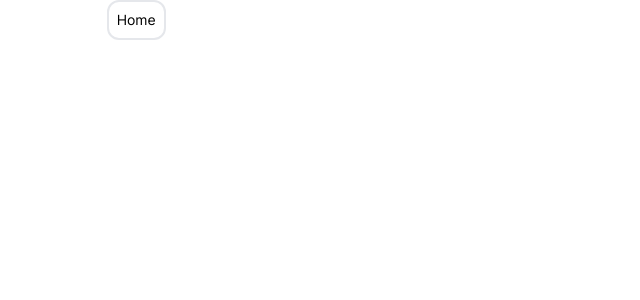
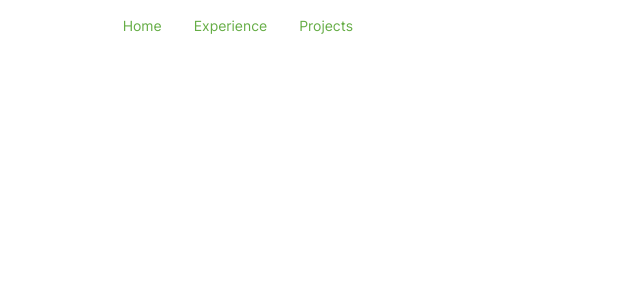
Before and after one commit to marcusleowhm/marcusleowhm.github.io, a React (Vite) app: page /#/ in a window 1280 px wide. Shown: the top 300 px of the page, without its empty margins (0-640 px from the left). Built offline with nearby package versions, Linux system fonts and the light colour scheme.

Commit message:
[TECH] feat: add styles to buttons

```diff
--- a/src/components/Button.tsx
+++ b/src/components/Button.tsx
@@ -13,27 +13,41 @@ export const Button = ({ variant, onClick, children }: CustomButtonProps): React
 }
 
 const buildClass = (variant: "contained" | "outlined" | "text" = "contained") => {
-    const DEFAULT_PADDING_CLASS: string = "p-2";
-    const DEFAULT_CURSOR_CLASS: string = "cursor-pointer";
+    const common: { [key: string]: string } = {
+        padding: "p-2",
+        margin: "m-2",
+        cursor: "cursor-pointer",
+        onHover: "hover:scale-125"
+    }
+    var finalClass: string[] = [];
+    for (const key of Object.keys(common)) finalClass.push(common[key])
 
-    const BORDER_STYLE_CLASS = "border-solid";
-    const BORDER_WIDTH_CLASS = "border-2"
-    const BORDER_RADIUS = "rounded-xl"
-
-    var finalClass: string[] = [];
-    switch(variant) {
-        case "contained":
-            break;
-        case "outlined":
-            finalClass.push(BORDER_STYLE_CLASS);
-            finalClass.push(BORDER_WIDTH_CLASS);
-            finalClass.push(BORDER_RADIUS);
-            break;
-        case "text":
-            break;
-    }
-
-    finalClass.push(DEFAULT_PADDING_CLASS);
-    finalClass.push(DEFAULT_CURSOR_CLASS);
+    const styleObject = createStyleObject(variant);
+    for (const key of Object.keys(styleObject)) finalClass.push(styleObject[key])
     return finalClass.join(" ");
 }
+
+const createStyleObject = (variant: string): {[key: string]: string} => {
+    switch (variant) {
+        case "contained":
+        return {
+            color: "bg-green",
+            textColor: "text-white",
+            radius: "rounded-xl",
+        }
+        case "outlined":
+        return {
+            border: "border-solid",
+            borderColor: "border-green",
+            textColor: "text-green",
+            width: "border",
+            radius: "rounded-xl"
+        }
+        case "text":
+        return {
+            textColor: "text-green",
+        }
+        default:
+        return {}
+    }
+}
--- a/src/components/Hero.tsx
+++ /dev/null
@@ -1,9 +0,0 @@
-import React from 'react'
-
-export const Hero = (): React.JSX.Element => {
-  return (
-    <div className="w-full py-8 bg-white text-center">
-        Profile
-    </div>
-  )
-}
--- a/src/components/TabContainer.tsx
+++ /dev/null
@@ -1,5 +0,0 @@
-import React from "react";
-
-export const TabContainer = (): React.JSX.Element => {
-  return <div className="h-full py-8 bg-white text-center">Content</div>;
-};
--- a/src/components/layout/GridLayout.tsx
+++ /dev/null
@@ -1,9 +0,0 @@
-import React from 'react'
-
-export const GridLayout = ( { children }: React.ComponentPropsWithoutRef<"div"> ): React.JSX.Element => {
-  return (
-    <div className="grid grid-cols-12">
-        {children}
-    </div>
-  )
-}
--- a/src/components/nav/Navbar.tsx
+++ b/src/components/nav/Navbar.tsx
@@ -4,9 +4,9 @@ import { Button } from '../Button'
 export const Navbar = ( {className}: React.ComponentPropsWithoutRef<"div"> ): React.JSX.Element  => {
     return (
         <div className={className}>
-            <Button variant="outlined">
-                Home
-            </Button>
+            <Button variant="text">Home</Button>
+            <Button variant="text">Experience</Button>
+            <Button variant="text">Projects</Button>
         </div>
     )
 }
--- a/tailwind.config.js
+++ b/tailwind.config.js
@@ -11,6 +11,9 @@ export default {
           white: {
             DEFAULT: "#F4F4F4"
           },
+          green: {
+            DEFAULT: "#65ad45"
+          }
         },
         fontFamily: {
           sans: ["Inter", "sans-serif"],
```
